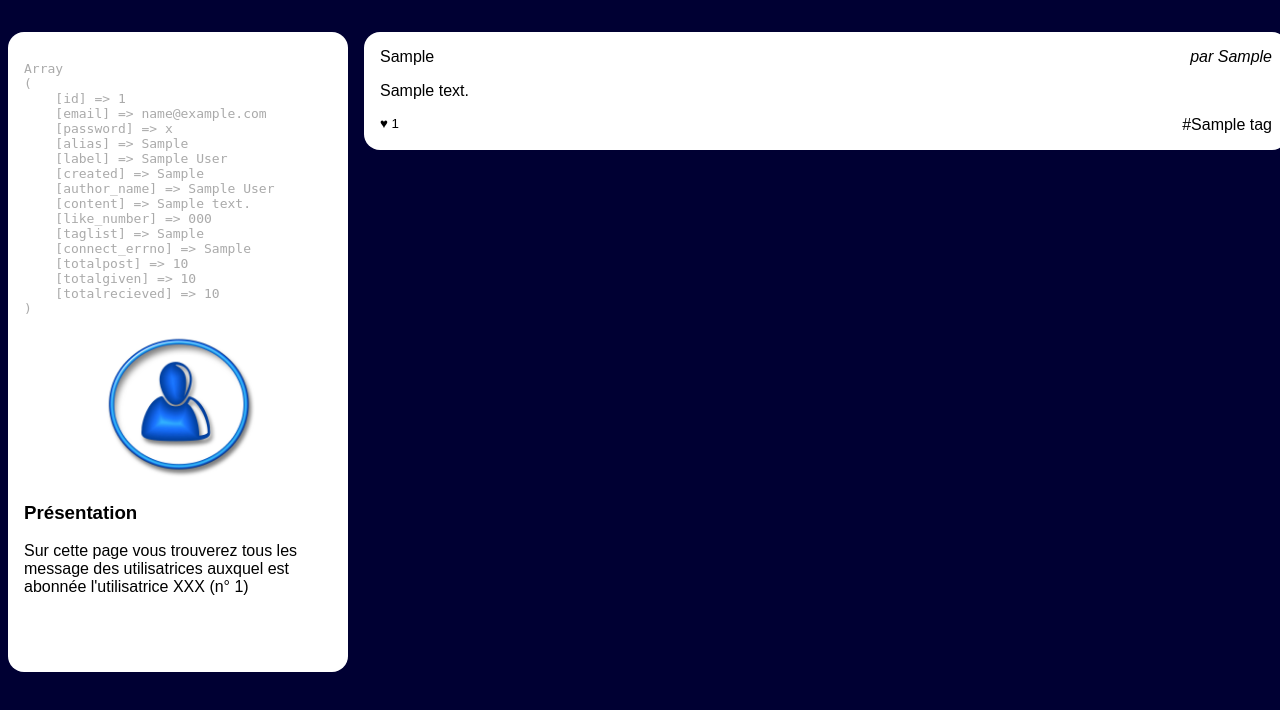
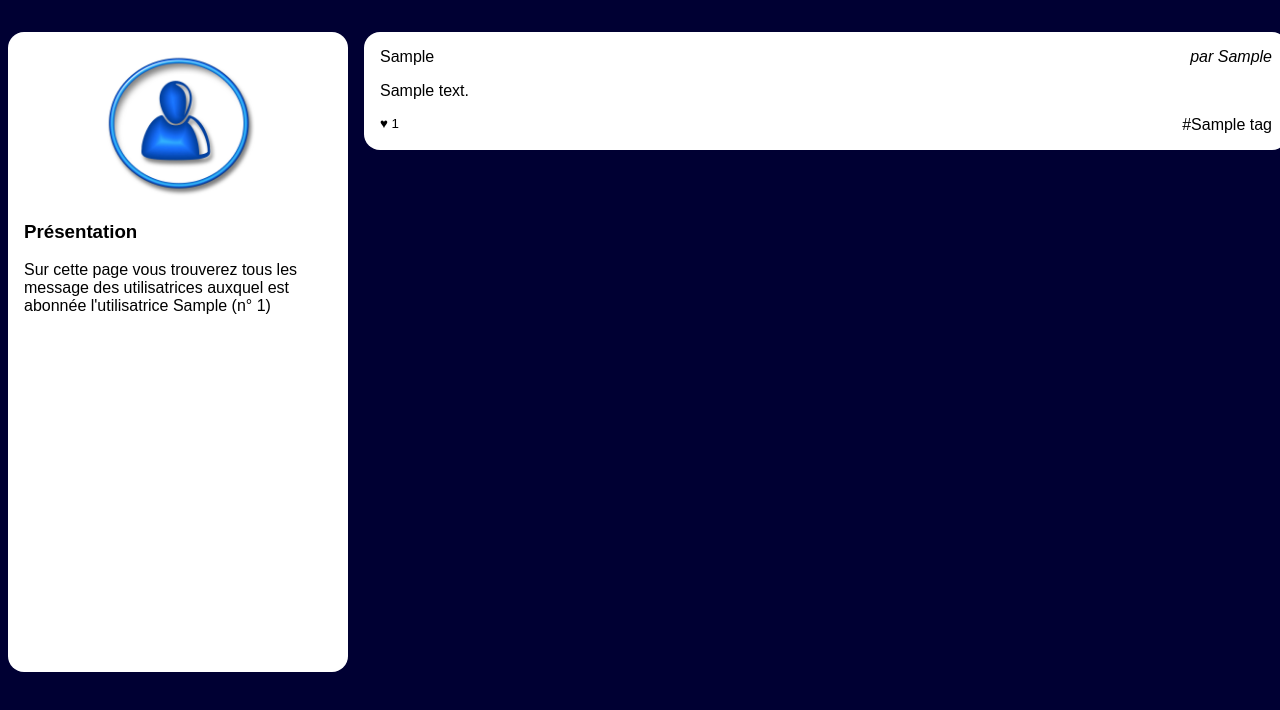
Before and after one commit to adatechschool/projet-collectif-reseau-social-oriane-alexandre-france, a PHP site: page /feed.php?user_id=1 in a window 1280 px wide. Shown: the part 90-800 px from the top of the page. Run offline with PHP 8.4, Linux system fonts and the light colour scheme; tables that the repository leaves empty or names only in its code hold one stand-in row (values such as "Sample post").

Commit message:
ajout lien redirection vers le mur de l'utilisateur

```diff
--- a/resoc_n1/admin.php
+++ b/resoc_n1/admin.php
@@ -98,12 +98,13 @@
              */
             $user_id = $_GET['id'];
             while ($tag = $lesInformations->fetch_assoc()) {
-                echo "<pre>" . print_r($tag, 1) . "</pre>";
+                // echo "<pre>" . print_r($tag, 1) . "</pre>";
                 ?>
 
                 <article>
                     <h3>
-                        <?php echo $tag['alias'] ?>
+                        <!-- la balise a ci-dessous permet de mettre un lien dirigeant vers le mur de l'utilisatrice -->
+                        <a href="wall.php?user_id=<?php echo $tag['id']; ?>"><?php echo $tag['alias'] ?></a>
                     </h3>
                     <p>
                         <?php echo $tag['id'] ?>
--- a/resoc_n1/feed.php
+++ b/resoc_n1/feed.php
@@ -36,7 +36,6 @@
              * Etape 1: Le mur concerne un utilisateur en particulier
              */
             include 'variables.php';
-            $userId = intval($_GET['user_id']);
             ?>
 
             <aside>
@@ -48,13 +47,13 @@
                 $lesInformations = $mysqli->query($laQuestionEnSql);
                 $user = $lesInformations->fetch_assoc();
                 //@todo: afficher le résultat de la ligne ci dessous, remplacer XXX par l'alias et effacer la ligne ci-dessous
-                echo "<pre>" . print_r($user, 1) . "</pre>";
+                // echo "<pre>" . print_r($user, 1) . "</pre>";
                 ?>
                 <img src="user.jpg" alt="Portrait de l'utilisatrice"/>
                 <section>
                     <h3>Présentation</h3>
                     <p>Sur cette page vous trouverez tous les message des utilisatrices
-                        auxquel est abonnée l'utilisatrice XXX
+                        auxquel est abonnée l'utilisatrice <a href="wall.php?user_id=<?php echo $user['id']; ?>"><?php echo $user['alias']; ?></a>
                         (n° <?php echo $userId ?>)
                     </p>
 
@@ -100,7 +99,7 @@
                     <h3>
                         <time datetime='2020-02-01 11:12:13' ><?php echo $post['created']; ?></time>
                     </h3>
-                    <address>par <?php echo $post['author_name']; ?></address>
+                    <address>par <a href="wall.php?user_id=<?php echo $userId; ?>"><?php echo $post['author_name']; ?></a></address>
                     <div>
                         <p><?php echo $post['content']; ?></p>
                     </div>
--- a/resoc_n1/followers.php
+++ b/resoc_n1/followers.php
@@ -41,7 +41,6 @@
                 // Etape 2: se connecter à la base de donnée
                 include 'variables.php';
                 // Etape 1: récupérer l'id de l'utilisateur
-                $userId = intval($_GET['user_id']);
 
                 // Etape 3: récupérer le nom de l'utilisateur
                 $laQuestionEnSql = "
@@ -59,7 +58,7 @@
                 ?>
                 <article>
                     <img src="user.jpg" alt="blason"/>
-                    <h3><?php echo $user['alias']; ?></h3>
+                    <h3><a href="wall.php?user_id=<?php echo $user['id']; ?>"><?php echo $user['alias']; ?></a></h3>
                     <p><?php echo $user['id']; ?></p>
                 </article>
                 <?php
--- a/resoc_n1/news.php
+++ b/resoc_n1/news.php
@@ -84,7 +84,7 @@
                     SELECT posts.content,
                     posts.created,
                     users.alias as author_name,
-                    count(likes.id) as like_number,
+                    COUNT(likes.id) as like_number,
                     GROUP_CONCAT(DISTINCT tags.label) AS taglist
                     FROM posts
                     JOIN users ON  users.id=posts.user_id
@@ -111,7 +111,7 @@
                 {
                     //la ligne ci-dessous doit etre supprimée mais regardez ce
                     //qu'elle affiche avant pour comprendre comment sont organisées les information dans votre
-                    echo "<pre>" . print_r($post, 1) . "</pre>";
+                    // echo "<pre>" . print_r($post, 1) . "</pre>";
 
                     // @todo : Votre mission c'est de remplacer les AREMPLACER par les bonnes valeurs
                     // ci-dessous par les bonnes valeurs cachées dans la variable $post
@@ -123,7 +123,7 @@
                         <h3>
                             <time><?php echo $post['created'] ?></time>
                         </h3>
-                        <address>par <?php echo $post['author_name'] ?></address>
+                        <address>par <a href="wall.php?user_id=<?php echo $post['id']; ?>"><?php echo $post['author_name'] ?></a></address>
                         <div>
                             <p><?php echo $post['content'] ?></p>
                         </div>
--- a/resoc_n1/settings.php
+++ b/resoc_n1/settings.php
@@ -47,8 +47,6 @@
                  * ... mais en résumé c'est une manière de passer des informations à la page en ajoutant des choses dans l'url
                  */
 
-                $userId = intval($_GET['user_id']);
-
                 /**
                  * Etape 2: se connecter à la base de donnée
                  */
@@ -88,7 +86,7 @@
                     <h3>Mes paramètres</h3>
                     <dl>
                         <dt>Pseudo</dt>
-                        <dd><?php echo $user['alias'] ?></dd>
+                        <dd><a href="wall.php?user_id=<?php echo $user['id']; ?>"><?php echo $user['alias'] ?></a></dd>
                         <dt>Email</dt>
                         <dd><?php echo $user['email'] ?></dd>
                         <dt>Nombre de message</dt>
--- a/resoc_n1/subscriptions.php
+++ b/resoc_n1/subscriptions.php
@@ -60,7 +60,7 @@
                 ?>
                 <article>
                     <img src="user.jpg" alt="blason"/>
-                    <h3><?php echo $user['alias']; ?></h3>
+                    <h3><a href="wall.php?user_id=<?php echo $user['id']; ?>"><?php echo $user['alias']; ?></a></h3>
                     <p><?php echo $user['id']; ?></p>
                 </article>
                 <?php
--- a/resoc_n1/tags.php
+++ b/resoc_n1/tags.php
@@ -92,13 +92,13 @@
                 while ($post = $lesInformations->fetch_assoc())
                 {
 
-                    // echo "<pre>" . print_r($post, 1) . "</pre>";
+                    echo "<pre>" . print_r($post, 1) . "</pre>";
                     ?>
                     <article>
                         <h3>
                             <time datetime='2020-02-01 11:12:13' ><?php echo $post['created']; ?></time>
                         </h3>
-                        <address>par <?php echo $post['author_name']; ?></address>
+                        <address>par <a href="wall.php?author_name=<?php echo $post['author_name']; ?>"><?php echo $post['author_name']; ?></a></address>
                         <div>
                             <p><?php echo $post['content']; ?></p>
                         </div>
--- a/resoc_n1/test.php
+++ b/resoc_n1/test.php
@@ -97,15 +97,13 @@
                  * Etape 5 : @todo : Afficher les utilisatrices en s'inspirant de ce qui a été fait dans news.php
                  * Attention à en pas oublier de modifier dans le lien les "user_id=123" avec l'id de l'utilisatrice
                  */
-                $user_id = $_GET['id'];
                 while ($tag = $lesInformations->fetch_assoc())
                 {
-                    echo "<pre>" . print_r($tag, 1) . "</pre>";
-                    // $check= <?php echo $tag['id']
+                    // echo "<pre>" . print_r($tag, 1) . "</pre>";
                     ?>
 
                     <article>
-                        <h3><?php echo $tag['alias'] ?></h3>
+                        <h3><a href="wall.php?user_id=<?php echo $tag['id']; ?>"><?php echo $tag['alias'] ?></a></h3>
                         <p><?php echo $tag['id'] ?></p>
                         <nav>
                             <a href="wall.php?user_id=<?php echo $tag['id']; ?>">Mur</a>
--- a/resoc_n1/variables.php
+++ b/resoc_n1/variables.php
@@ -1,7 +1,9 @@
 <?php
 $mysqli = new mysqli("localhost", "root", "root", "socialnetwork");
+
+$userId =intval($_GET['user_id']);
 
 if ($mysqli->connect_errno) {
     echo ("Échec de la connexion : " . $mysqli->connect_error);
     exit();
-}
+};
--- a/resoc_n1/wall.php
+++ b/resoc_n1/wall.php
@@ -36,7 +36,6 @@
              */
             // Etape 2: se connecter à la base de donnée
             include 'variables.php';
-            $userId =intval($_GET['user_id']);
             ?>
 
             <aside>
@@ -93,7 +92,7 @@
                         <h3>
                             <time datetime='2020-02-01 11:12:13' > <?php echo $post['created']; ?></time>
                         </h3>
-                        <address>par <?php echo $post['author_name']; ?></address>
+                        <address>par <a href="wall.php?user_id=<?php echo $userId; ?>"><?php echo $post['author_name']; ?></a></address>
                         <div>
                             <p><?php echo $post['content']; ?></p>
                         </div>
```
